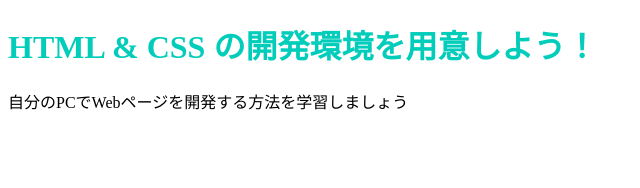
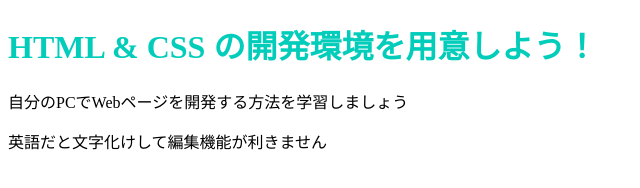
Before and after one commit to sunfkin/github.io, a plain HTML site: page index.html in a window 1280 px wide. Shown: the whole page, without its empty margins (0-640 px from the left). Drawn offline with Linux system fonts and the light colour scheme.

Commit message:
Update index.html

```diff
--- a/index.html
+++ b/index.html
@@ -8,5 +8,6 @@
   <body>
     <h1 class="title">HTML & CSS の開発環境を用意しよう！</h1>
     <p>自分のPCでWebページを開発する方法を学習しましょう</p>
+    <p>英語だと文字化けして編集機能が利きません</p>
   </body>
 </html>
```
